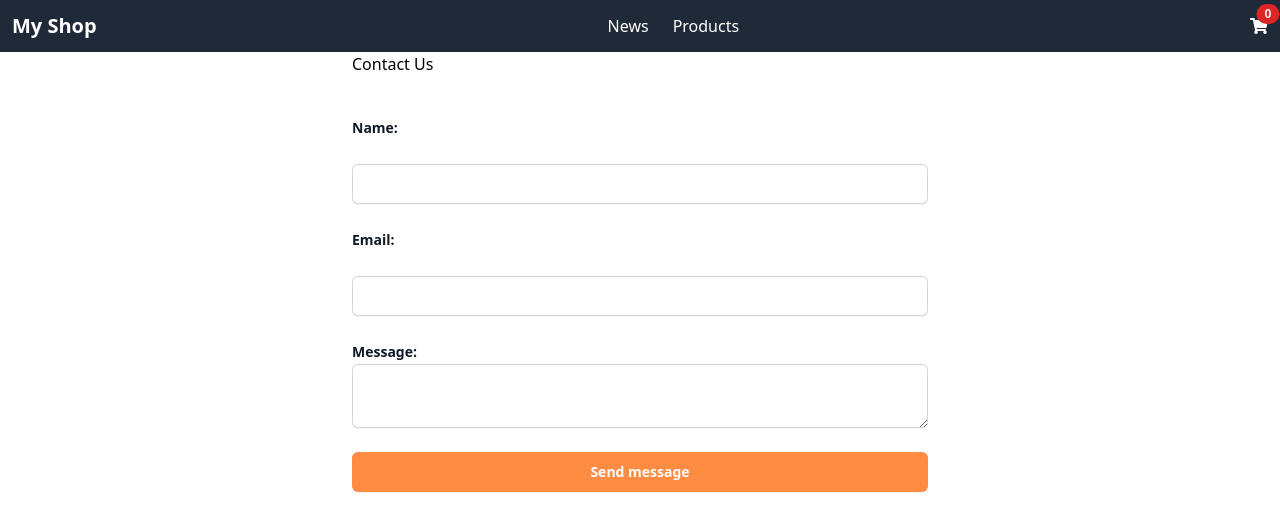
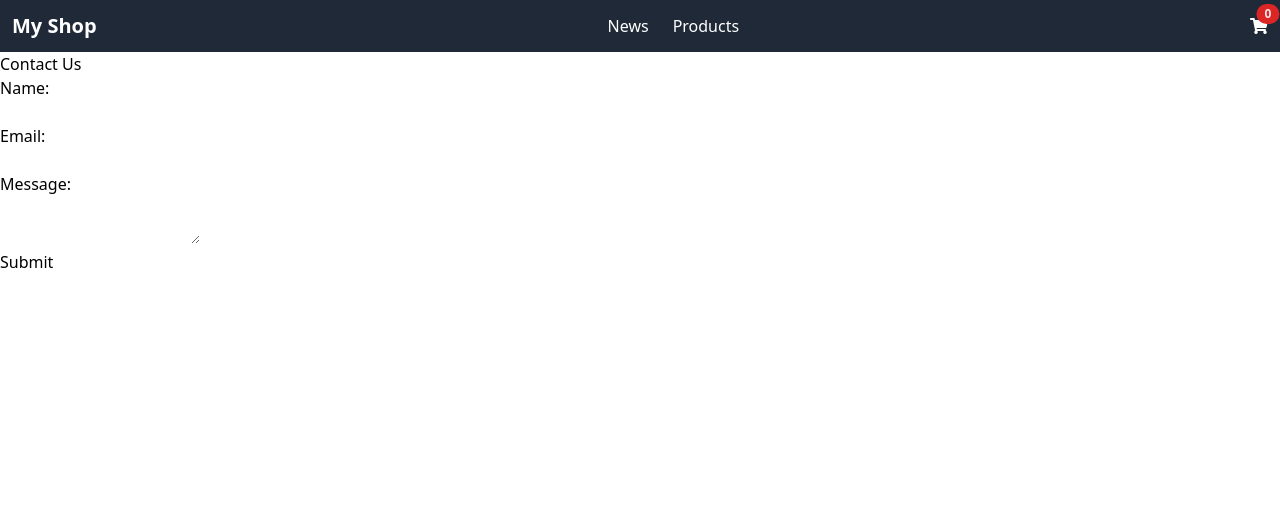
Before and after one commit to ZuzanaGabonayova/dwp, a PHP site: page /homepage.php in a window 1280 px wide. Shown: the top 531 px of the page. Run offline with PHP 8.4, Linux system fonts and the light colour scheme; some libraries are stand-ins or nearby versions.

Commit message:
change contact form

```diff
--- a/contact.php
+++ b/contact.php
@@ -4,6 +4,8 @@ use PHPMailer\PHPMailer\Exception;
 
 require 'vendor/autoload.php'; // If using Composer
 require 'db.php'; // Your database connection file
+
+// The rest of your
 
 // Function to sanitize form input
 function test_input($data) {
--- a/contact_form.php
+++ b/contact_form.php
@@ -3,32 +3,20 @@
 <head>
     <meta charset="UTF-8">
     <title>Contact Form</title>
-    <!-- Include Tailwind CSS -->
-    <script src="https://cdn.tailwindcss.com"></script>
 </head>
 <body>
+    <h1>Contact Us</h1>
+    <form action="contact.php" method="post">
+        <label for="name">Name:</label><br>
+        <input type="text" id="name" name="name" required><br>
 
-<form class="mx-auto max-w-xl" action="contact.php" method="post" onsubmit="submitForm(event)">
-<div class="mb-10">
-    <h2>Contact Us</h2>
-</div>
-<div class="flex flex-col gap-6">
-    <div>
-        <label class="block text-sm font-semibold leading-6 text-gray-900" for="name">Name:</label><br>
-        <input class="block w-full rounded-md border-0 px-3.5 py-2 text-gray-900 shadow-sm ring-1 ring-inset ring-gray-300 placeholder:text-gray-400 focus:ring-2 focus:ring-inset focus:ring-indigo-600 sm:text-sm sm:leading-6" type="text" id="name" name="name" required>
-    </div>
-    <div>
-        <label class="block text-sm font-semibold leading-6 text-gray-900" for="email">Email:</label><br>
-        <input class="block w-full rounded-md border-0 px-3.5 py-2 text-gray-900 shadow-sm ring-1 ring-inset ring-gray-300 placeholder:text-gray-400 focus:ring-2 focus:ring-inset focus:ring-indigo-600 sm:text-sm sm:leading-6" type="email" id="email" name="email" required>
-    </div>
-    <div>
-        <label class="block text-sm font-semibold leading-6 text-gray-900" for="message">Message:</label>
-        <textarea class="block w-full rounded-md border-0 px-3.5 py-2 text-gray-900 shadow-sm ring-1 ring-inset ring-gray-300 placeholder:text-gray-400 focus:ring-2 focus:ring-inset focus:ring-indigo-600 sm:text-sm sm:leading-6" id="message" name="message" required></textarea>
-    </div>
+        <label for="email">Email:</label><br>
+        <input type="email" id="email" name="email" required><br>
 
-    <button class="block w-full rounded-md bg-[#FF8C42] px-3.5 py-2.5 text-center text-sm font-semibold text-white shadow-sm hover:bg-[#FF8C42]/80 focus-visible:outline focus-visible:outline-2 focus-visible:outline-offset-2 focus-visible:outline-indigo-600" type="submit" value="Submit"> Send message </button>
-</div>
-</form>
+        <label for="message">Message:</label><br>
+        <textarea id="message" name="message" required></textarea><br>
 
+        <input type="submit" value="Submit">
+    </form>
 </body>
 </html>
```
